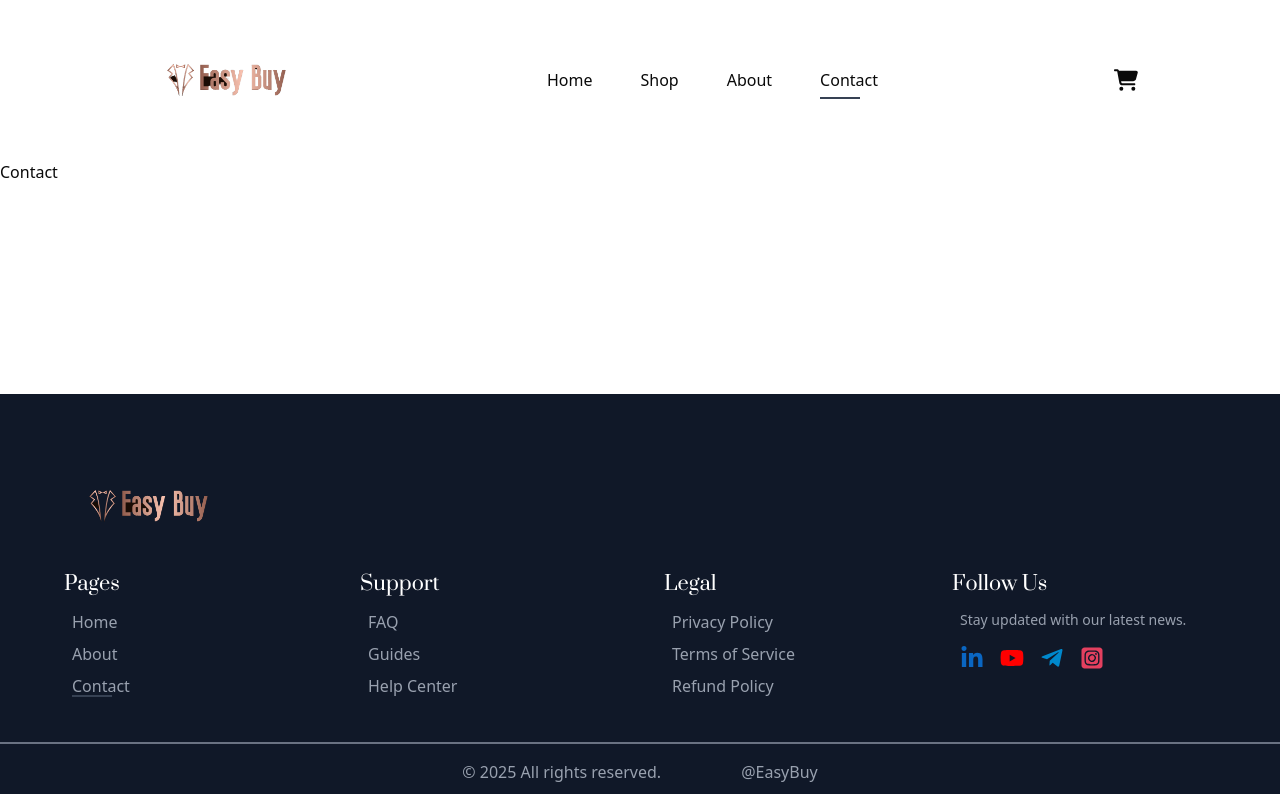
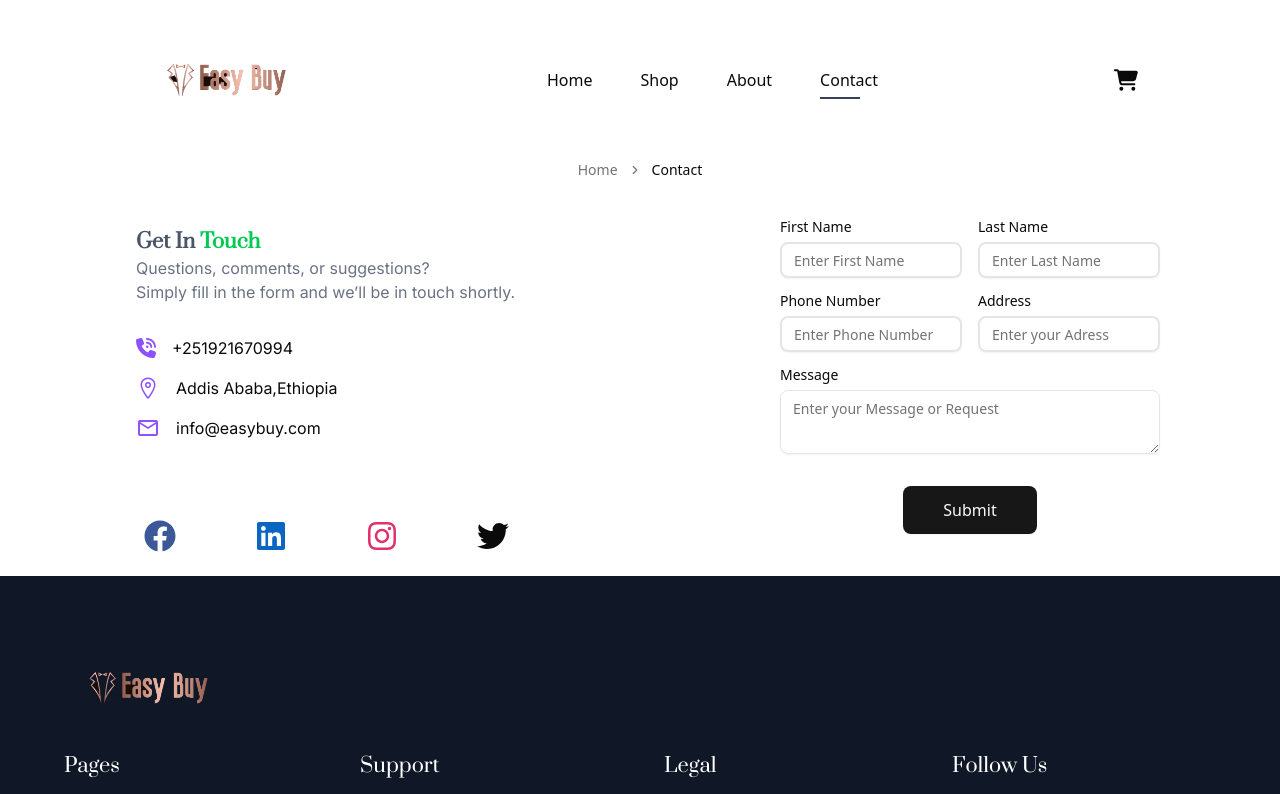
Before and after one commit to TESHU21/EasyBuy, a React (Vite) app: page /contact in a window 1280 px wide. Shown: the top 794 px of the page. Built offline with nearby package versions, Linux system fonts and the light colour scheme.

Commit message:
Add Contact Page and Contact Schema

```diff
--- a/src/pages/contact/Contact.jsx
+++ b/src/pages/contact/Contact.jsx
@@ -1,9 +1,80 @@
-import React from 'react'
+import React from "react";
+import FormComp from "@/components/FormComp";
+import { ContactSchema, fields, intialValues } from "./ContactSchema";
+import { FaPhoneVolume } from "react-icons/fa6";
+import { IoLocationOutline } from "react-icons/io5";
+import { MdOutlineMailOutline } from "react-icons/md";
+import { FaFacebook, FaTwitter, FaInstagram, FaLinkedin } from "react-icons/fa";
+import {
+  Breadcrumb,
+  BreadcrumbItem,
+  BreadcrumbLink,
+  BreadcrumbList,
+  BreadcrumbPage,
+  BreadcrumbSeparator,
+} from "@/components/ui/breadcrumb";
 
 const Contact = () => {
   return (
-    <div>Contact</div>
-  )
-}
+    <div className=" px-10">
+     <Breadcrumb className="flex justify-center">
+        <BreadcrumbList>
+          <BreadcrumbItem>
+            <BreadcrumbLink href="/">Home</BreadcrumbLink>
+          </BreadcrumbItem>
+          <BreadcrumbSeparator />
+          <BreadcrumbItem>
+            <BreadcrumbPage>Contact</BreadcrumbPage>
+          </BreadcrumbItem>
+        </BreadcrumbList>
+      </Breadcrumb>
+      <div className="flex flex-col lg:flex-row pt-6">
+        <div className=" flex flex-col p-6 lg:pl-24 flex-1 font-inter  ">
+          <h1 className=" text-xl font-bold font-prata text-gray-600">
+            Get In <span className="text-green-500">Touch</span>{" "}
+          </h1>
+          <p className="font-inter  text-gray-500 ">
+            Questions, comments, or suggestions? <br />
+            Simply fill in the form and we’ll be in touch shortly.
+          </p>
+          <p className="flex items-center gap-4 mt-8">
+            <FaPhoneVolume size={20} className="text-violet-500" />{" "}
+            <span>+251921670994</span>
+          </p>
+          <p className="flex items-center gap-4 mt-4">
+            <IoLocationOutline size={24} className="text-violet-500" />{" "}
+            <span>Addis Ababa,Ethiopia</span>
+          </p>
+          <p className="flex items-center gap-4 mt-4">
+            <MdOutlineMailOutline size={24} className="text-violet-500" />{" "}
+            <span>info@easybuy.com</span>
+          </p>
+          <div className="flex gap-10 lg:gap-16 justify-around it pt-12 lg:pt-20">
+            <a href="" className="text-xl">
+              <FaFacebook size={32} color="#3B5998" />
+            </a>
+            <a href="">
+              <FaLinkedin size={32} color="#0A66C2" />
+            </a>
+            <a href="">
+              <FaInstagram size={32} color="#E1306C" />
+            </a>
+            <a href="">
+              <FaTwitter size={32} color="#1DA1F2'" />
+            </a>
+          </div>
+        </div>
+        <div className=" flex-1 lg:ml-40 px-6 lg:px-20 my-4">
+          <FormComp
+            schema={ContactSchema}
+            initialValues={intialValues}
+            fields={fields}
+            submitBtnText={"Submit"}
+          />
+        </div>
+      </div>
+    </div>
+  );
+};
 
-export default Contact
+export default Contact;
--- /dev/null
+++ b/src/pages/contact/ContactSchema.jsx
@@ -0,0 +1,69 @@
+import React from "react";
+import { z } from "zod";
+
+export const ContactSchema = z.object({
+  firstName: z
+    .string()
+    .min(2, { message: "First Name should contain at least two characters" })
+    .or(z.literal("")),
+
+  lastName: z
+    .string()
+    .min(2, { message: "Last name should contain at least two charcters" })
+    .or(z.literal("")),
+  // profilePhoto: z.string().optional(),
+  phoneNumber: z
+    .string()
+    .regex(/^(?:\+251(9|7)\d{8}|0(9|7)\d{8})$/, {
+      message: "Invalid Phone Number",
+    })
+    .or(z.literal("")),
+    address:z.string().nonempty({message:"Address field is required"}),
+  message: z
+    .string()
+    .max(300, { message: "Your Message shouldn't more than 300 words" }),
+});
+export const fields = [
+  {
+    label: "First Name",
+    name: "firstName",
+    type: "text",
+    className: "col-span-2 lg:col-span-1",
+    placeholder: "Enter First Name",
+  },
+  {
+    label: "Last Name",
+    name: "lastName",
+    type: "text",
+    className: " col-span-2 lg:col-span-1",
+    placeholder: "Enter Last Name",
+  },
+  {
+    label: "Phone Number",
+    name: "phoneNumber",
+    type: "text",
+    className: " col-span-2 md:col-span-1 ",
+    placeholder: "Enter Phone Number",
+  },
+  {
+    label: "Address",
+    name: "address",
+    type: "text",
+    className: " col-span-2 md:col-span-1 ",
+    placeholder: "Enter your Adress",
+  },
+  {
+    label: "Message",
+    name: "message",
+    type: "textarea",
+    className: " col-span-2",
+    placeholder: "Enter your Message or Request",
+  },
+];
+export const intialValues = {
+  firstName: "",
+  lastName: "",
+  phoneNumber: "",
+  address:"",
+  message: "",
+};
```
Also changed, not shown: src/pages/checkout/data/billingdata.jsx (added).
